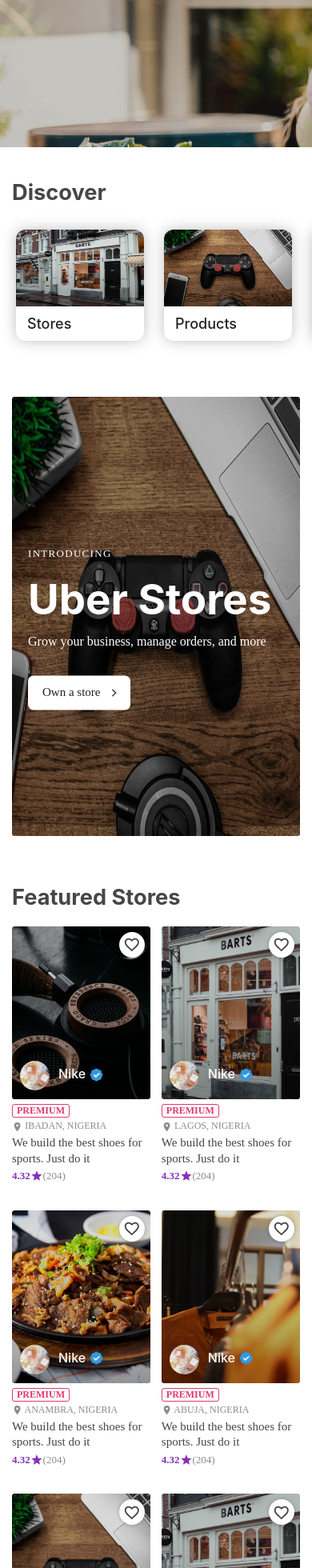
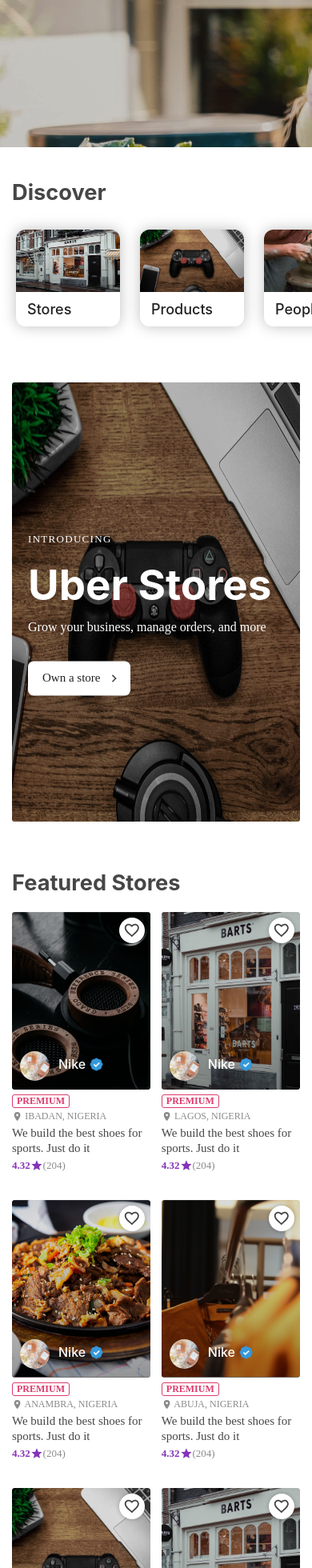
Before and after one commit to nerdi-caveman/buislist, a React (Create React App) app: page / in a window 390 px wide. Shown: the part 744-2704 px from the top of the page at 80% size. Built offline with nearby package versions, Linux system fonts and the light colour scheme.

Commit message:
scss update

```diff
--- a/src/App.scss
+++ b/src/App.scss
@@ -496,7 +496,7 @@
 
     .slider>a>a,
     .slider .each-img-card>a {
-      width: calc(160px);
+      width: calc(130px);
       text-decoration: none;
     }
   }
--- a/src/styles/components/profile-grid.scss
+++ b/src/styles/components/profile-grid.scss
@@ -3,7 +3,7 @@
     overflow: hidden;
     position: relative;
     width: inherit;
-    padding-bottom: 125% !important;
+    padding-bottom: 128% !important;
 
     &::before {
         position: absolute;
@@ -149,7 +149,7 @@
 .people-banner .each-img-card .react-carousel {
 
     .carousel {
-        padding-bottom: 125%;
+        padding-bottom: 128%;
         height: auto;
 
         .slide {
--- a/src/styles/components/slider.scss
+++ b/src/styles/components/slider.scss
@@ -56,10 +56,10 @@
             }
 
             &.vertical {
-                padding-bottom: 130%;
+                padding-bottom: 128%;
             }
             &.vertical-md {
-                padding-bottom: 125%;
+                padding-bottom: 130%;
             }
 
             .card-overlay {
@@ -130,7 +130,7 @@
         }
 
         .img-slide.horizontal-md {
-            padding-bottom: 130%;
+            padding-bottom: 128%;
             padding-bottom: 1;
         }
 
--- a/src/styles/components/stores-grid.scss
+++ b/src/styles/components/stores-grid.scss
@@ -127,7 +127,7 @@
 .store-banner .each-img-card .react-carousel {
 
     .carousel {
-        padding-bottom: 125%;
+        padding-bottom: 128%;
         height: auto;
 
         .slide {
```
